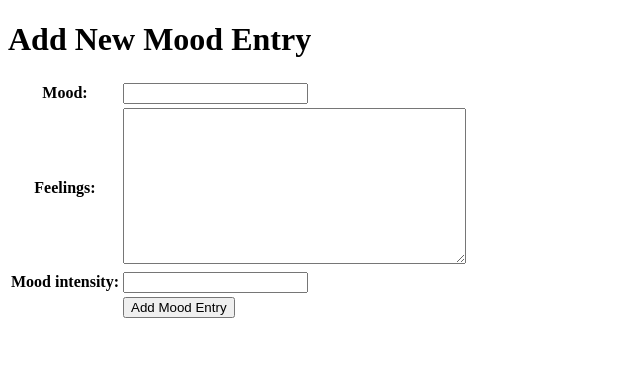
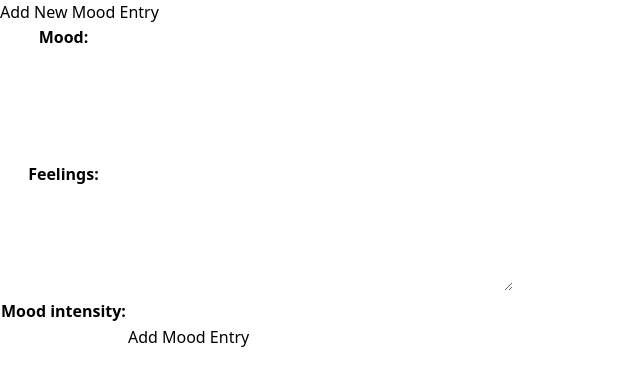
Before and after one commit to perutkenyang789/mental-health-tracker, a Django app: page /create-mood-entry in a window 1280 px wide. Shown: the top 386 px of the page, without its empty margins (0-640 px from the left). Run offline with Django 5.2, Linux system fonts and the light colour scheme; some libraries are stand-ins or nearby versions.

Commit message:
Menambahkan Tailwind ke Aplikasi

```diff
--- a/templates/base.html
+++ b/templates/base.html
@@ -2,9 +2,12 @@
 <!DOCTYPE html>
 <html lang="en">
     <head>
+    {% block meta %}
         <meta charset="UTF-8" />
-        <meta name="viewport" content="width=device-width, initial-scale=1.0" />
-        {% block meta %} {% endblock meta %}
+        <meta name="viewport" content="width=device-width, initial-scale=1">
+    {% endblock meta %}
+    <script src="https://cdn.tailwindcss.com">
+    </script>
     </head>
 
     <body>
```
